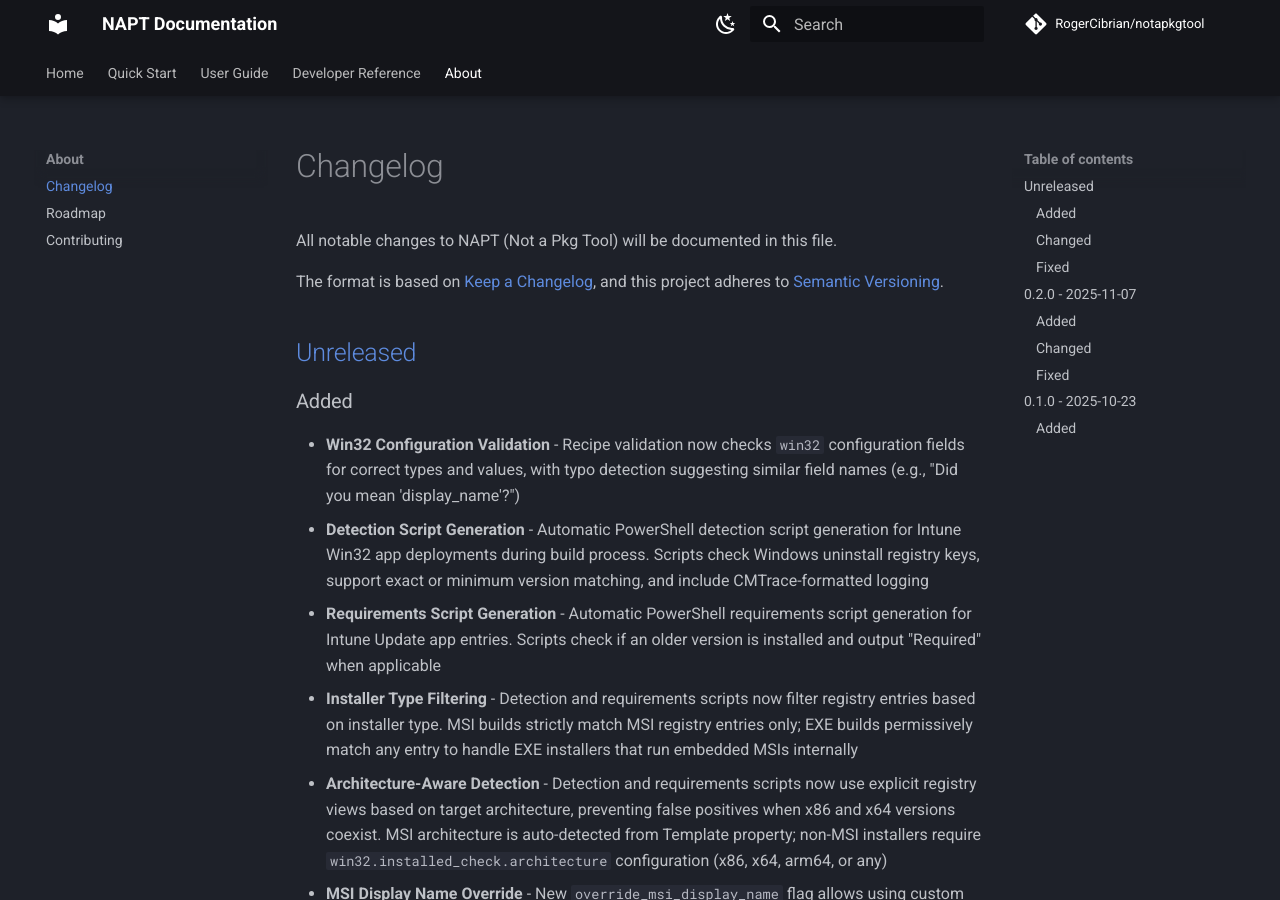
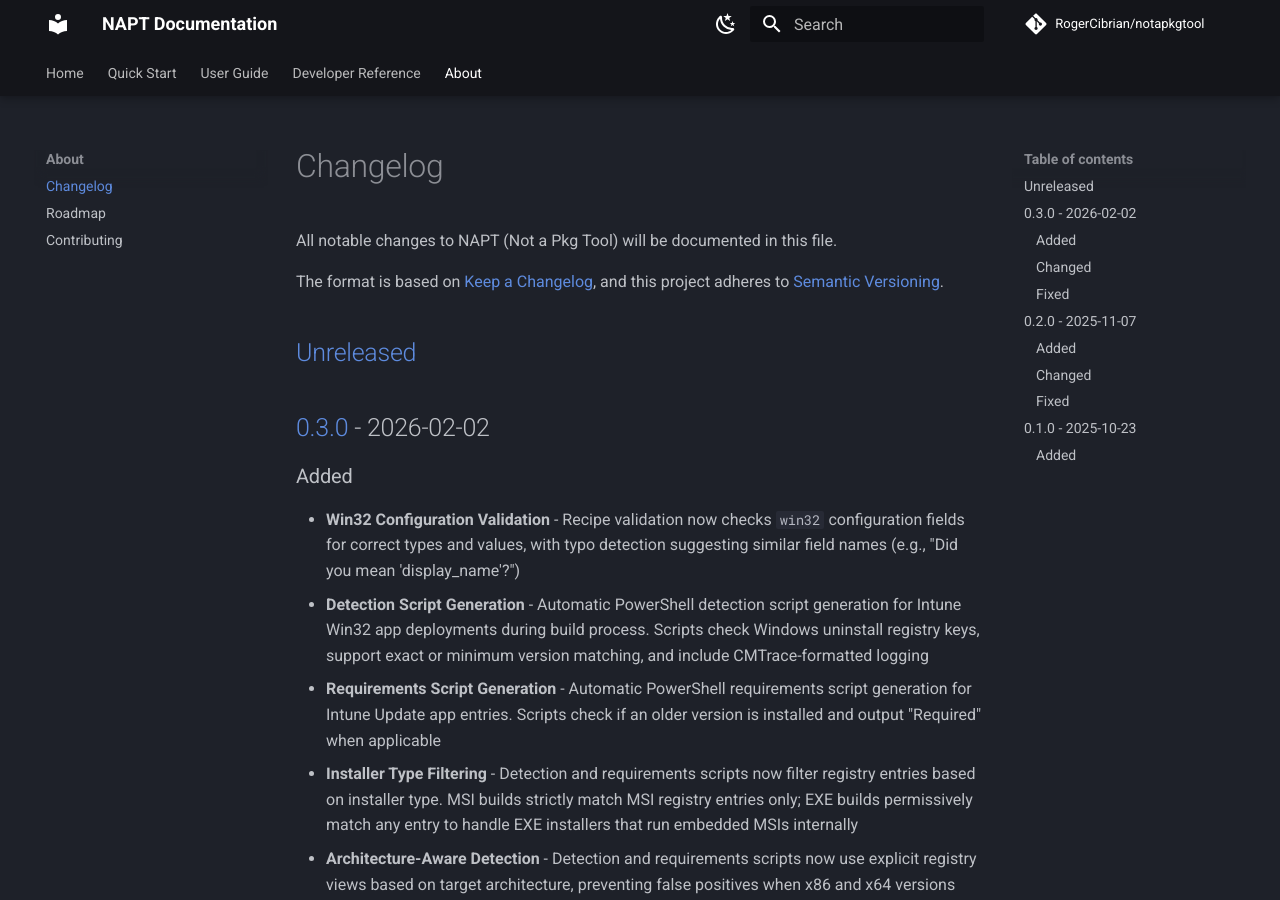
Before and after one commit to RogerCibrian/notapkgtool, an MkDocs documentation site: the page built from docs/changelog.md, in a window 1280 px wide and 900 px high. Built offline with MkDocs 1.6.1 and Material for MkDocs 9.7.7, drawn with Linux system fonts in a browser that asks for light colours; comment, search, counter and statistics services are not loaded.

Commit message:
chore: prepare release 0.3.0
Bump version to 0.3.0 and update changelog.

```diff
--- a/docs/changelog.md
+++ b/docs/changelog.md
@@ -6,6 +6,8 @@
 and this project adheres to [Semantic Versioning](https://semver.org/spec/v2.0.0.html).
 
 ## [Unreleased]
+
+## [0.3.0] - 2026-02-02
 
 ### Added
 
@@ -78,6 +80,7 @@
 - **Robust Downloads** - Retry logic, atomic writes, SHA-256 verification, and conditional requests
 
 
-[Unreleased]: https://github.com/RogerCibrian/notapkgtool/compare/0.2.0...HEAD
+[Unreleased]: https://github.com/RogerCibrian/notapkgtool/compare/0.3.0...HEAD
+[0.3.0]: https://github.com/RogerCibrian/notapkgtool/compare/0.2.0...0.3.0
 [0.2.0]: https://github.com/RogerCibrian/notapkgtool/compare/0.1.0...0.2.0
 [0.1.0]: https://github.com/RogerCibrian/notapkgtool/releases/tag/0.1.0
--- a/pyproject.toml
+++ b/pyproject.toml
@@ -1,6 +1,6 @@
 [tool.poetry]
 name = "notapkgtool"
-version = "0.2.0"
+version = "0.3.0"
 description = "NAPT - Not a Pkg Tool for Windows/Intune packaging with PSADT"
 authors = ["Roger Cibrian"]
 license = "Apache-2.0"
```
